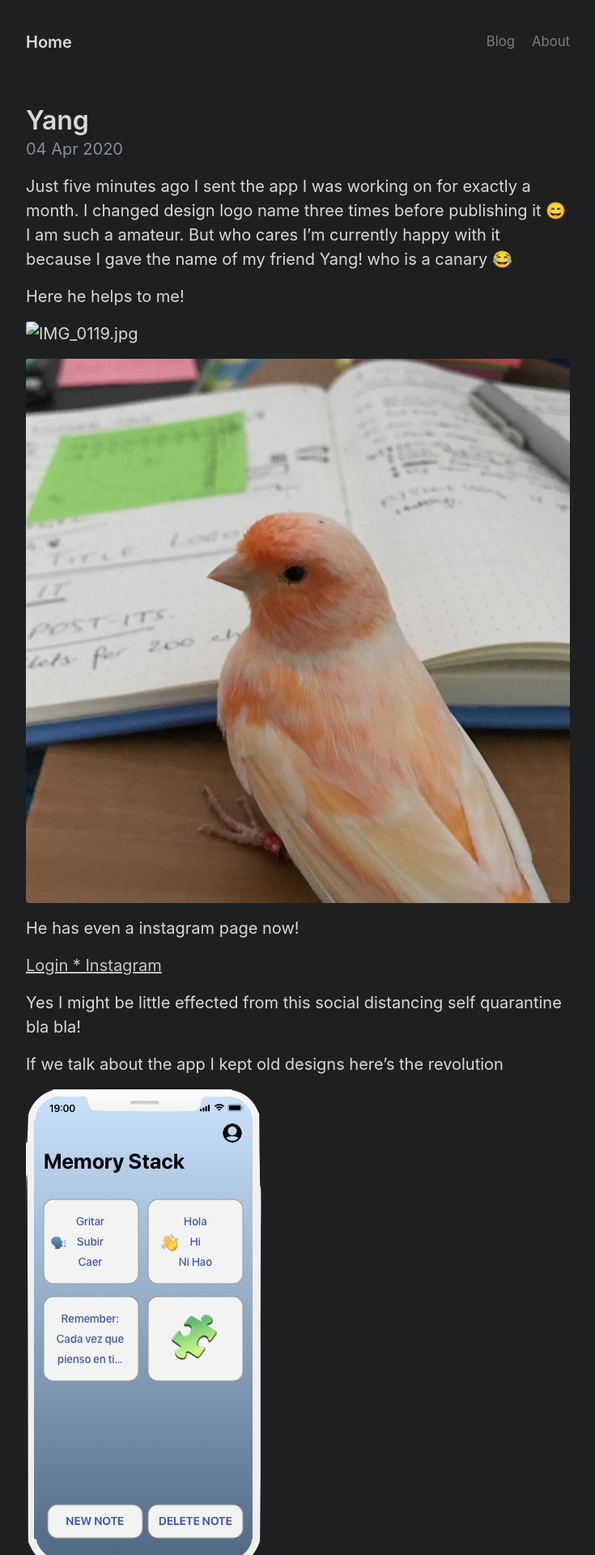
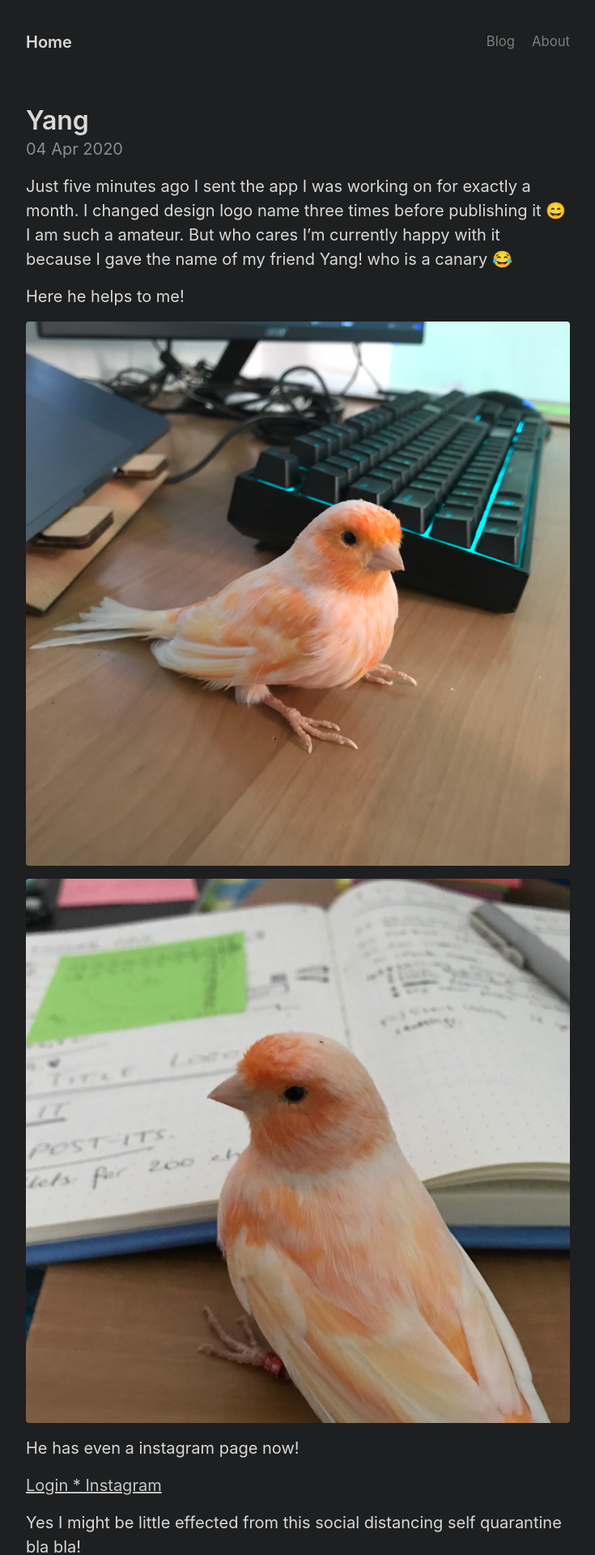
Before and after one commit to mertnesvat/mertnesvat.github.io, a Jekyll site: the page built from _posts/2020-04-04-Yang.md, in a window 1280 px wide. Shown: the top 1920 px of the page at 81% size, without its empty margins (272-1007 px from the left). Built offline with Jekyll 4.4.1, drawn with Linux system fonts in a browser that asks for light colours.

Commit message:
Yang Post /Assets

```diff
--- a/_posts/2020-04-04-Yang.md
+++ b/_posts/2020-04-04-Yang.md
@@ -7,7 +7,7 @@ Just five minutes ago I sent the app I was working on for exactly a month. I cha
 
 Here he helps to me!
 
-![IMG_0119.jpg](assets/Yang/IMG_0119.jpg)
+![IMG_0119.jpg](/assets/Yang/IMG_0119.jpg)
 
 ![https://s3-us-west-2.amazonaws.com/secure.notion-static.com/a03884e9-d950-414e-8784-9c561f03ad66/IMG_0134.jpg](/assets/Yang/IMG_0134.jpg)
 
```
